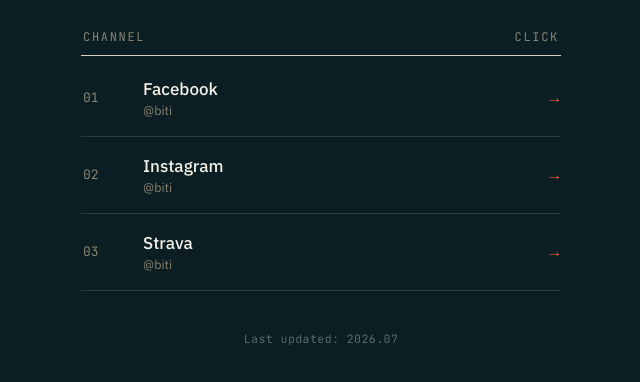
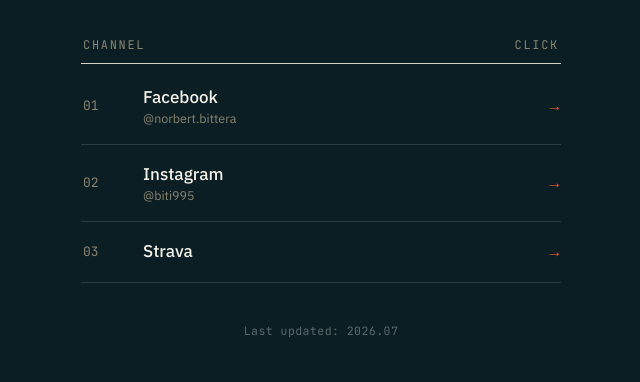
Before and after one commit to Terabite9/biti995, a plain HTML site: page index.html in a window 1280 px wide. Shown: the part 374-756 px from the top of the page, without its empty margins (319-959 px from the left). Drawn offline with nearby package versions, Linux system fonts and the light colour scheme.

Commit message:
Update index.html

```diff
--- a/index.html
+++ b/index.html
@@ -169,9 +169,9 @@
   // sub:    (opcionális) alcím / handle
   // url:    ahova a kattintás vezet
   const LINKS = [
-    { name: "Facebook",  sub: "@biti", url: "https://facebook.com/norbert.bittera" },
-    { name: "Instagram", sub: "@biti", url: "https://instagram.com/biti995" },
-	{ name: "Strava", sub: "@biti", url: "https://strava.app.link/pOBITRQmN4b" },
+    { name: "Facebook",  sub: "@norbert.bittera", url: "https://facebook.com/norbert.bittera" },
+    { name: "Instagram", sub: "@biti995", url: "https://instagram.com/biti995" },
+	{ name: "Strava", sub: " ", url: "https://strava.app.link/pOBITRQmN4b" },
     // Új sor hozzáadásához csak másolj be egy ilyen sort:
     // { name: "Strava", sub: "@biti", url: "https://strava.com/" },
   ];
```
